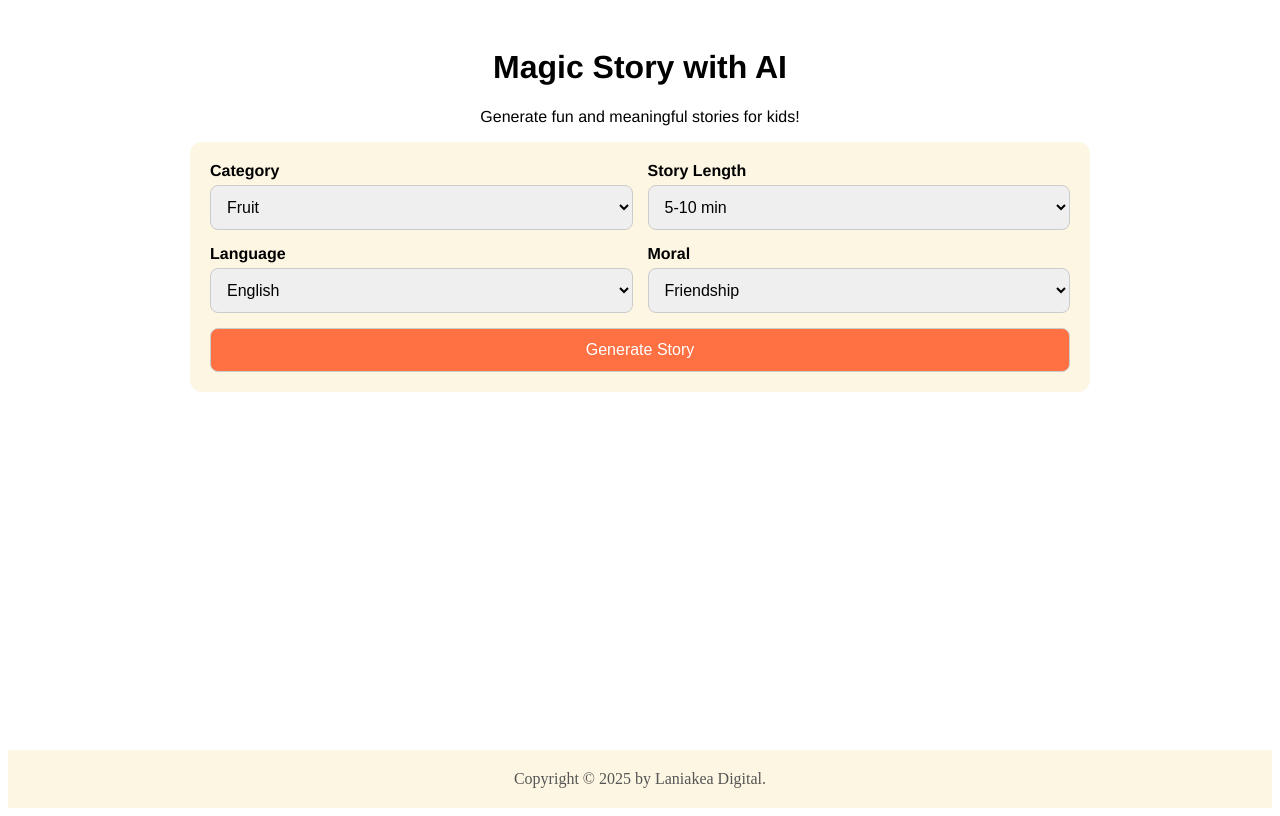
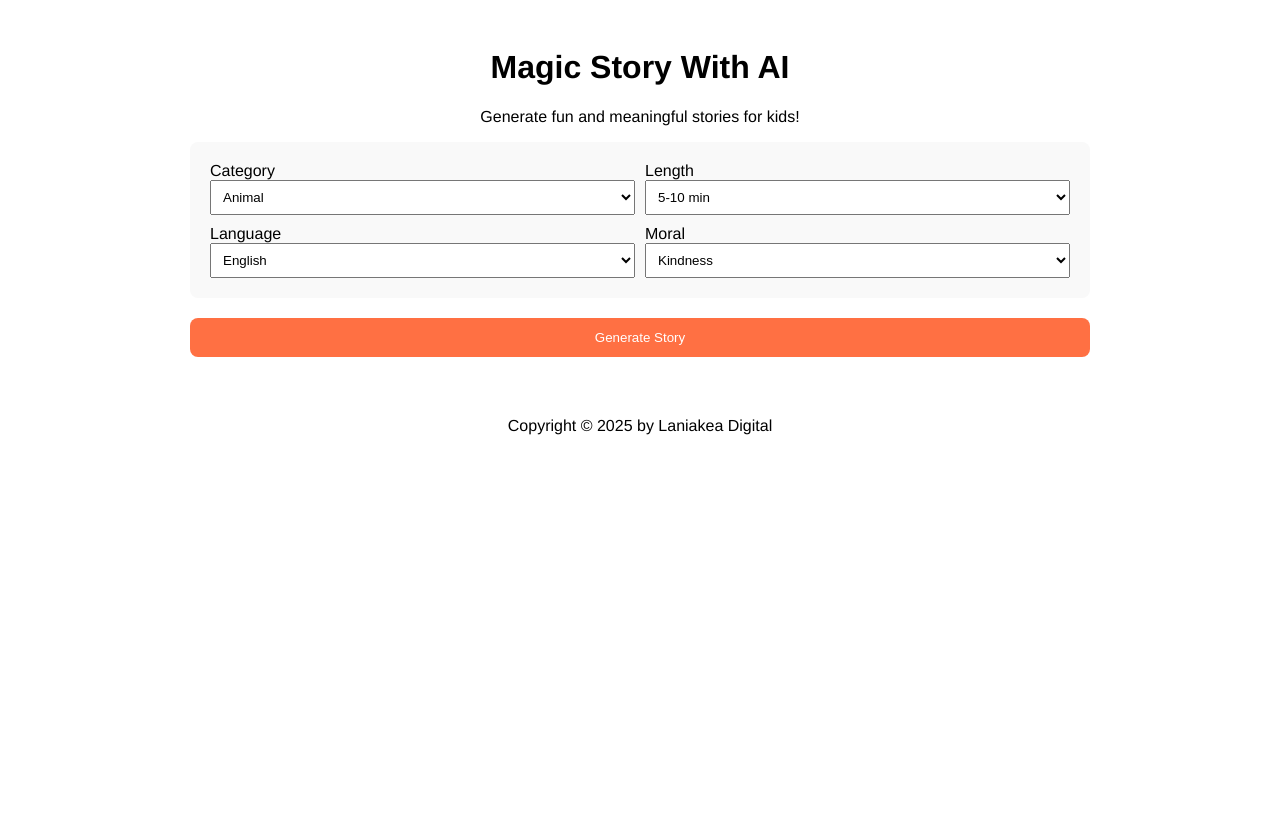
Before and after one commit to amysxe/magicstory-ai, a Next.js app: page / in a window 1280 px wide. Built offline with nearby package versions, Linux system fonts and the light colour scheme.

Commit message:
Update index.js

```diff
--- a/pages/index.js
+++ b/pages/index.js
@@ -1,217 +1,95 @@
-import { useState, useEffect } from "react";
-import Head from "next/head";
+import { useState } from "react";
 import Story from "../components/Story";
 
 export default function Home() {
-  const [category, setCategory] = useState("Fruit");
+  const [category, setCategory] = useState("Animal");
   const [length, setLength] = useState("5-10 min");
   const [language, setLanguage] = useState("English");
-  const [moral, setMoral] = useState("Friendship");
-  const [storyData, setStoryData] = useState(null);
+  const [moral, setMoral] = useState("Kindness");
+  const [data, setData] = useState(null);
   const [loading, setLoading] = useState(false);
-  const [showScroll, setShowScroll] = useState(false);
-  const [audioUtterance, setAudioUtterance] = useState(null);
-
-  useEffect(() => {
-    const handleScroll = () => setShowScroll(window.scrollY > 300);
-    window.addEventListener("scroll", handleScroll);
-    return () => window.removeEventListener("scroll", handleScroll);
-  }, []);
-
-  const scrollToTop = () => window.scrollTo({ top: 0, behavior: "smooth" });
-
-  const stopAudio = () => {
-    if (audioUtterance) {
-      if (audioUtterance.pause) audioUtterance.pause(); // TTS Audio
-      window.speechSynthesis.cancel(); // fallback
-      setAudioUtterance(null);
-    }
-  };
 
   const generateStory = async () => {
-    stopAudio();
     setLoading(true);
-    setStoryData(null);
-
     try {
       const res = await fetch("/api/story", {
         method: "POST",
         headers: { "Content-Type": "application/json" },
         body: JSON.stringify({ category, length, language, moral }),
       });
-      if (!res.ok) throw new Error("Failed to generate story");
-      const data = await res.json();
-
-      if (data.title.startsWith("Title:")) data.title = data.title.replace(/^Title:\s*/, "");
-
-      setStoryData(data);
+      const storyData = await res.json();
+      setData(storyData);
     } catch (err) {
       console.error(err);
-      alert("Failed to generate story. Check your API key or try again.");
-    } finally {
+      alert("Failed to generate story.");
+    }
     setLoading(false);
-    }
   };
 
   return (
-    <div className="page-container">
-      <Head>
-        <title>Magic Story With AI</title>
-      </Head>
+    <div style={{ fontFamily: "Helvetica Neue", maxWidth: "900px", margin: "0 auto", padding: "20px" }}>
+      <h1 style={{ textAlign: "center" }}>Magic Story With AI</h1>
+      <p style={{ textAlign: "center" }}>Generate fun and meaningful stories for kids!</p>
 
-      <div className="container">
-        <h1>Magic Story with AI</h1>
-        <p>Generate fun and meaningful stories for kids!</p>
-
-        <div className="form-box">
-          <div className="field">
+      <div style={{ background: "#f9f9f9", padding: "20px", borderRadius: "8px", display: "flex", flexWrap: "wrap", gap: "10px" }}>
+        <div style={{ flex: "1 1 45%" }}>
           <label>Category</label>
-            <select value={category} onChange={(e) => setCategory(e.target.value)}>
+          <select value={category} onChange={(e) => setCategory(e.target.value)} style={{ width: "100%", padding: "8px" }}>
+            <option>Animal</option>
             <option>Fruit</option>
-              <option>Animal</option>
             <option>Person</option>
             <option>Mix</option>
             <option>Random</option>
           </select>
         </div>
-
-          <div className="field">
-            <label>Story Length</label>
-            <select value={length} onChange={(e) => setLength(e.target.value)}>
+        <div style={{ flex: "1 1 45%" }}>
+          <label>Length</label>
+          <select value={length} onChange={(e) => setLength(e.target.value)} style={{ width: "100%", padding: "8px" }}>
             <option>5-10 min</option>
             <option>10-15 min</option>
             <option>&gt;15 min</option>
           </select>
         </div>
-
-          <div className="field">
+        <div style={{ flex: "1 1 45%" }}>
           <label>Language</label>
-            <select value={language} onChange={(e) => setLanguage(e.target.value)}>
+          <select value={language} onChange={(e) => setLanguage(e.target.value)} style={{ width: "100%", padding: "8px" }}>
             <option>English</option>
             <option>Bahasa</option>
             <option>German</option>
           </select>
         </div>
-
-          <div className="field">
+        <div style={{ flex: "1 1 45%" }}>
           <label>Moral</label>
-            <select value={moral} onChange={(e) => setMoral(e.target.value)}>
+          <select value={moral} onChange={(e) => setMoral(e.target.value)} style={{ width: "100%", padding: "8px" }}>
+            <option>Kindness</option>
+            <option>Honesty</option>
+            <option>Bravery</option>
             <option>Friendship</option>
-              <option>Honesty</option>
-              <option>Kindness</option>
-              <option>Sharing</option>
+            <option>Respect</option>
           </select>
         </div>
+      </div>
 
-          <button onClick={generateStory} disabled={loading}>
+      <button
+        onClick={generateStory}
+        style={{
+          background: "#ff7043",
+          color: "#fff",
+          padding: "12px 20px",
+          border: "none",
+          borderRadius: "8px",
+          marginTop: "20px",
+          cursor: "pointer",
+          width: "100%",
+        }}
+      >
         {loading ? "Generating..." : "Generate Story"}
       </button>
-        </div>
 
-        {storyData && (
-          <Story
-            key={storyData.title}
-            data={storyData}
-            language={language}
-            onGenerateMore={generateStory}
-            stopAudio={stopAudio}
-            setAudioUtterance={setAudioUtterance}
-          />
-        )}
-      </div>
-
-      {showScroll && (
-        <button className="scroll-top" onClick={scrollToTop}>
-          ↑ Top
-        </button>
-      )}
-
-      <footer>Copyright &copy; 2025 by Laniakea Digital.</footer>
-
-      <style jsx>{`
-        .page-container {
-          display: flex;
-          flex-direction: column;
-          min-height: 100vh;
-        }
-        .container {
-          max-width: 900px;
-          width: 95%;
-          margin: auto;
-          padding: 20px;
-          font-family: "Helvetica Neue", sans-serif;
-          text-align: center;
-          flex: 1;
-        }
-        .form-box {
-          display: grid;
-          grid-template-columns: repeat(2, 1fr);
-          gap: 15px;
-          background: #fdf6e3;
-          padding: 20px;
-          border-radius: 12px;
-          margin-bottom: 30px;
-        }
-        .field {
-          display: flex;
-          flex-direction: column;
-          gap: 5px;
-        }
-        .field label {
-          font-weight: bold;
-          text-align: left;
-        }
-        select,
-        button {
-          padding: 12px;
-          font-size: 16px;
-          border-radius: 8px;
-          border: 1px solid #ccc;
-          width: 100%;
-          box-sizing: border-box;
-        }
-        button {
-          background: #ff7043;
-          color: white;
-          cursor: pointer;
-          grid-column: span 2;
-          transition: background 0.3s;
-        }
-        button:hover {
-          background: #f4511e;
-        }
-        .scroll-top {
-          position: fixed;
-          bottom: 40px;
-          right: 30px;
-          width: 80px;
-          padding: 12px;
-          background: #ffdace;
-          color: #ff7043;
-          border: none;
-          border-radius: 8px;
-          font-size: 16px;
-          cursor: pointer;
-          box-shadow: 0 3px 6px rgba(0, 0, 0, 0.2);
-          z-index: 100;
-        }
-        .scroll-top:hover {
-          background: #ffcfb8;
-        }
-        footer {
-          text-align: center;
-          padding: 20px 0;
-          margin-top: auto;
-          background: #fdf6e3;
-          color: #555;
-          font-size: 16px;
-        }
-        @media (max-width: 600px) {
-          .form-box {
-            grid-template-columns: 1fr;
-          }
-        }
-      `}</style>
+      {data && <Story data={data} />}
+      <footer style={{ textAlign: "center", marginTop: "60px" }}>
+        Copyright &copy; 2025 by Laniakea Digital
+      </footer>
     </div>
   );
 }
```
Lines whose indentation alone changed are shown as unchanged.
